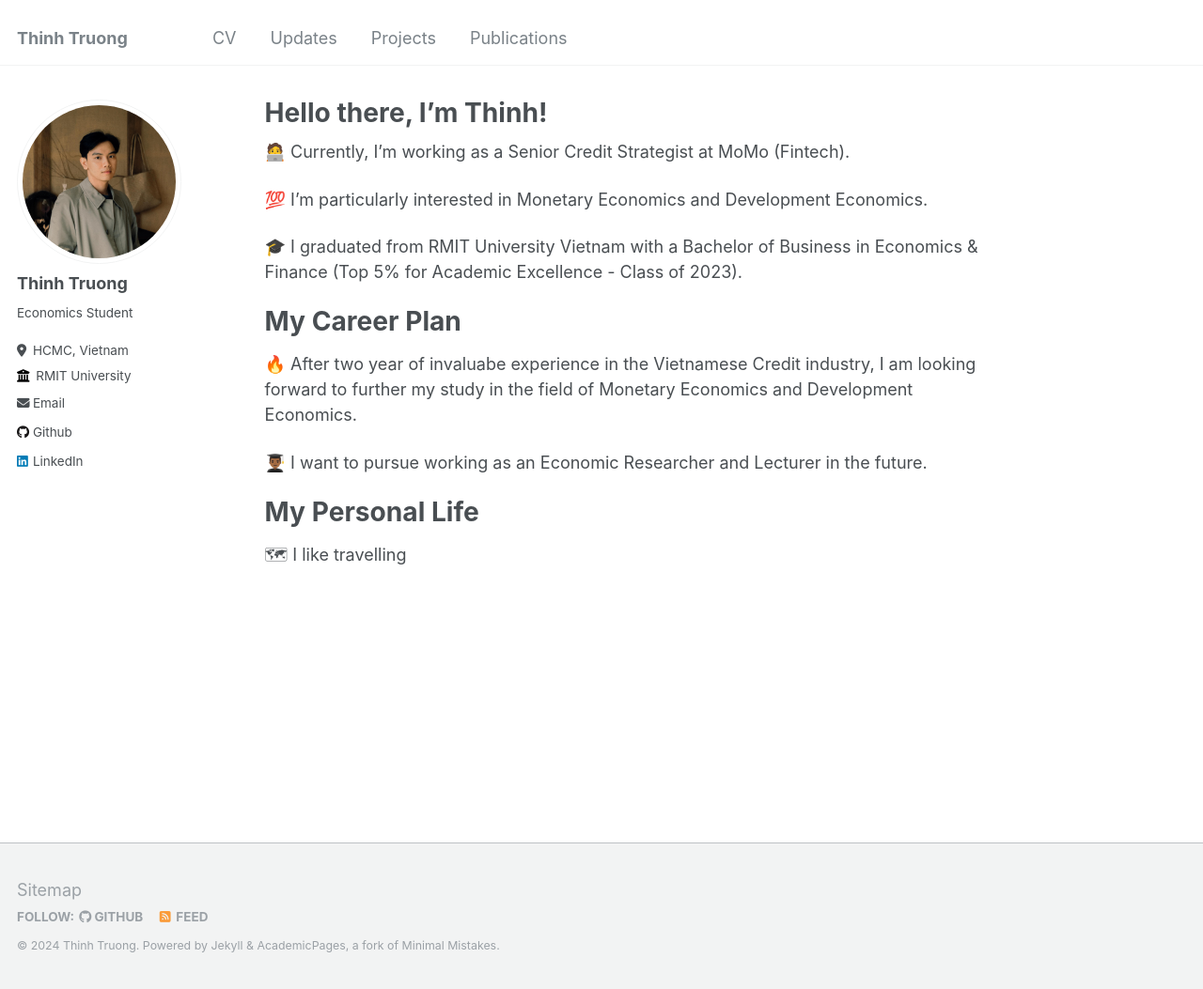
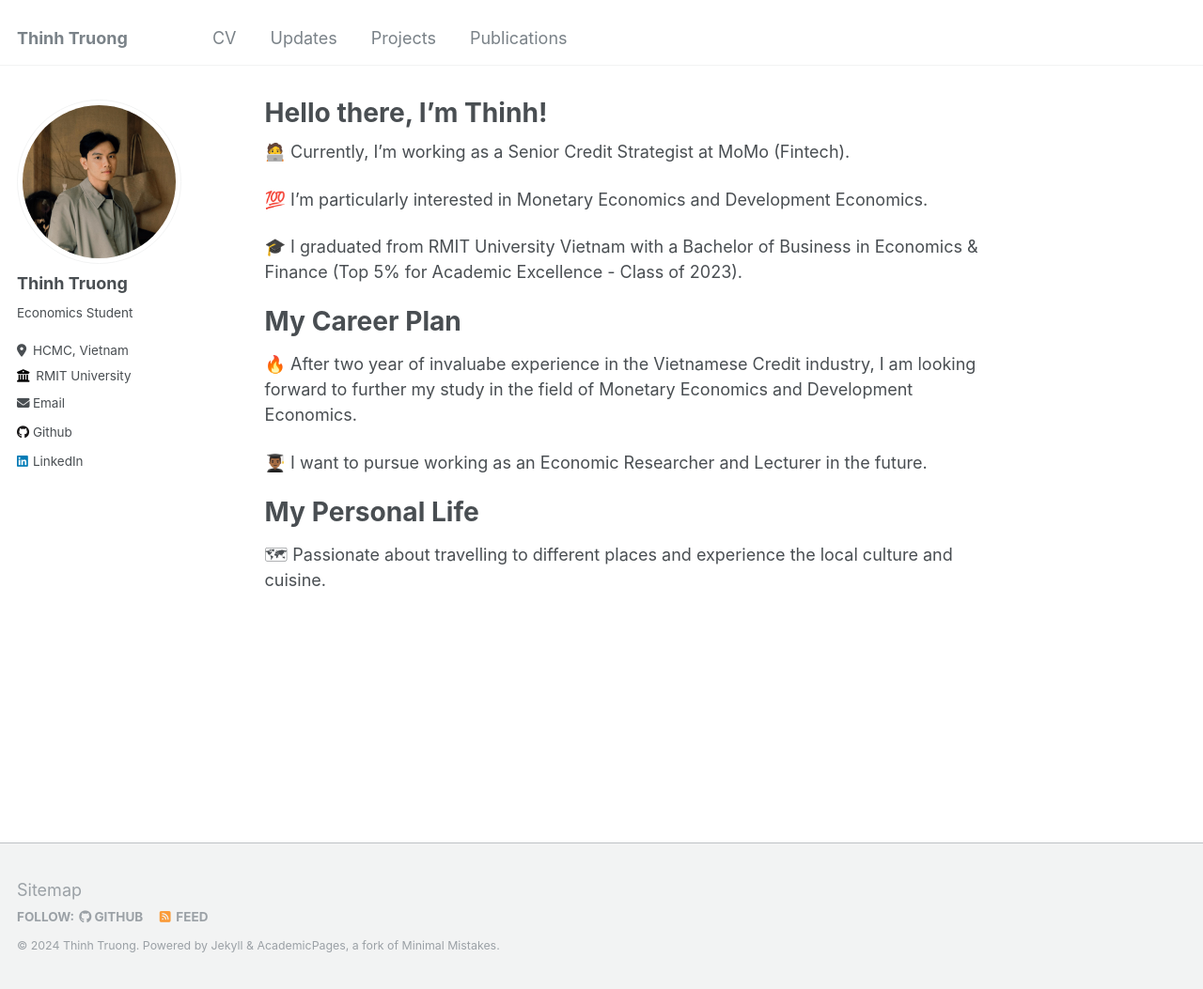
Before and after one commit to truongtuongthinh/truongtuongthinh1.github.io, a Jekyll site: the page built from _pages/about.md, in a window 1280 px wide and 1053 px high. Shown: the whole window at 94% size. Built offline with Jekyll 4.4.1, drawn with Linux system fonts in a browser that asks for light colours.

Commit message:
Update about.md

```diff
--- a/_pages/about.md
+++ b/_pages/about.md
@@ -25,4 +25,4 @@ My Career Plan
 My Personal Life
 ======
 
-🗺 I like travelling
+🗺 Passionate about travelling to different places and experience the local culture and cuisine.
```
